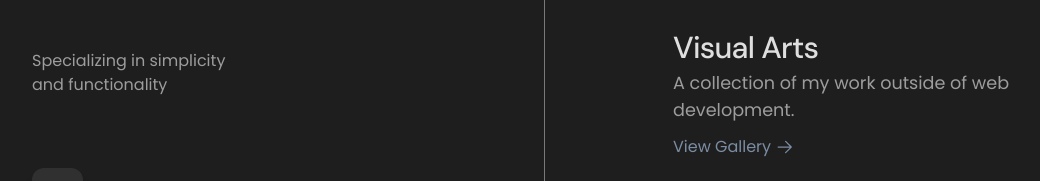
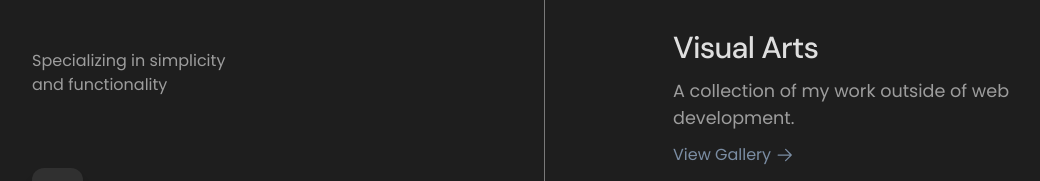
Before and after one commit to nvaba/Portfolio, a Vue app: page / in a window 1280 px wide. Shown: the part 181-362 px from the top of the page, without its empty margins (96-1136 px from the left). Built offline with nearby package versions, Linux system fonts and the light colour scheme; no server answers.

Commit message:
Add margin to visual arts p tag

```diff
--- a/src/components/VisualArts.vue
+++ b/src/components/VisualArts.vue
@@ -1,7 +1,7 @@
 <template>
   <section class="fade-in-slide-up mt-[5rem]">
     <h2 id="visual-arts">Visual Arts</h2>
-    <p>A collection of my work outside of web development.</p>
+    <p class="mt-2">A collection of my work outside of web development.</p>
     <a
       target="_blank"
       class="group mt-3 inline-block text-accent active:text-headingtext lg:transition-colors lg:duration-100 lg:ease-in-out lg:hover:text-headingtext"
```
